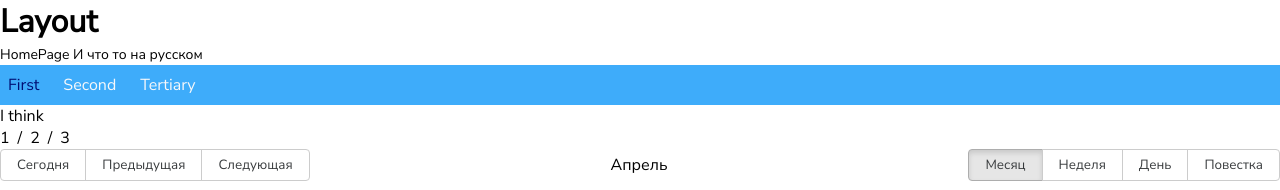
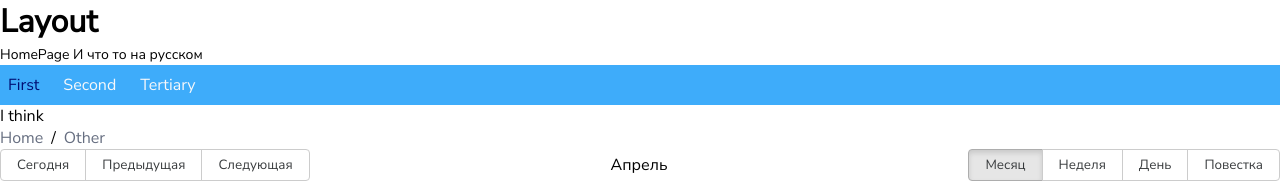
Before and after one commit to DianaZham/RS, a React (Vite) app in the folder frontend/: page / in a window 1280 px wide. Shown: the top 190 px of the page. Built offline with nearby package versions, Linux system fonts and the light colour scheme.

Commit message:
added Link component

```diff
--- a/frontend/src/pages/home/home.tsx
+++ b/frontend/src/pages/home/home.tsx
@@ -1,5 +1,6 @@
 import React, {FC} from 'react'
-import {Breadcrumbs, Calendar, Tab, Tabs, Text} from '../../share'
+import {Breadcrumbs, Calendar, Link, Tab, Tabs, Text} from '../../share'
+import {Path} from '../../app'
 
 const HomePage: FC = () => (
     <div>
@@ -10,9 +11,8 @@ const HomePage: FC = () => (
             <Tab label="Tertiary">Im stupid</Tab>
         </Tabs>
         <Breadcrumbs>
-            <span>1</span>
-            <span>2</span>
-            <span>3</span>
+            <Link to={Path.Home}>Home</Link>
+            <Link to={Path.Other}>Other</Link>
         </Breadcrumbs>
         <Calendar/>
     </div>
--- a/frontend/src/share/ui-kit/index.ts
+++ b/frontend/src/share/ui-kit/index.ts
@@ -2,3 +2,4 @@ export {Text, Headline, Subtitle} from './typography'
 export {Tabs, Tab} from './tabs'
 export {Breadcrumbs} from './breadcrumbs'
 export {Calendar} from './calendar'
+export {Link} from './link'
--- /dev/null
+++ b/frontend/src/share/ui-kit/link/index.ts
@@ -0,0 +1 @@
+export {default as Link} from './link'
--- /dev/null
+++ b/frontend/src/share/ui-kit/link/link.tsx
@@ -0,0 +1,22 @@
+import {NavLink} from 'react-router-dom'
+import styled from 'styled-components'
+import {BaseSizes} from '../../../app'
+
+type LinkProps = {
+    $size?: BaseSizes
+}
+
+const Link = styled(NavLink)<LinkProps>`
+  font-family: ${({theme}) => theme.font.family};
+  font-size: ${({theme, $size = 'large'}) => theme.font.desktop[`text-${$size}`].size}px;
+  text-decoration: none;
+  color: ${({theme}) => theme.colors.neutral.blackLight};
+
+  &:hover {
+    color: ${({theme}) => theme.colors.primary.dark};
+  }
+`
+
+Link.displayName = 'Link'
+
+export default Link
```
